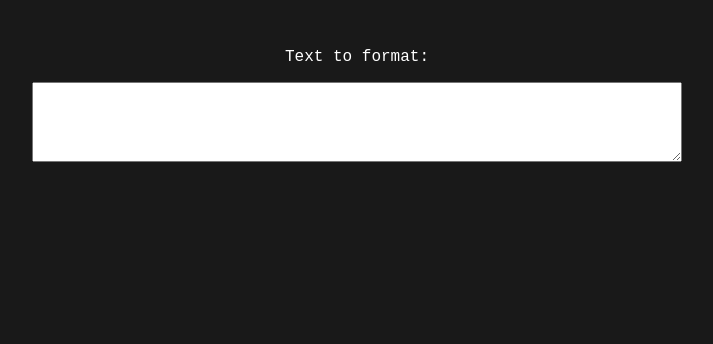
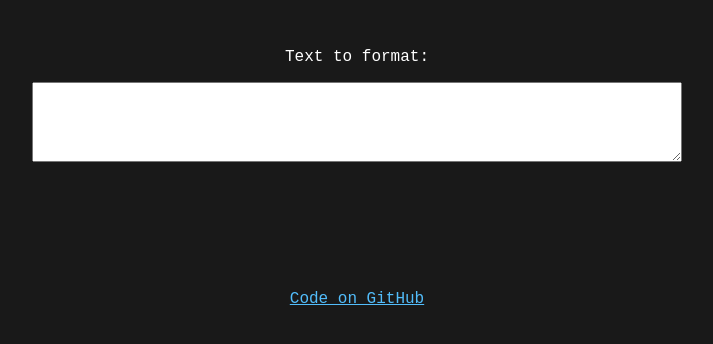
Before and after one commit to Greenheart/dup, a Svelte app: page / in a window 1280 px wide. Shown: the top 344 px of the page, without its empty margins (283-996 px from the left). Built offline with nearby package versions, Linux system fonts and the light colour scheme.

Commit message:
Improve formatting UX

```diff
--- a/src/App.svelte
+++ b/src/App.svelte
@@ -10,24 +10,33 @@
 
 <main>
     <p>Text to format:</p>
-    <textarea type="text" bind:value={text} />
+    <textarea bind:value={text} autocomplete="off" spellcheck="false" />
 
-    <p class="format">
+    <p
+        class="f"
+        on:click={() => {
+            window
+                .getSelection()
+                .selectAllChildren(document.querySelector('.f'))
+        }}
+    >
         {#each text as character, index (`${character}:${index}`)}
-            <span class:n={isNumber(character)} class:s={isSpecial(character)}>{character}</span>
+            <span class:n={isNumber(character)} class:s={isSpecial(character)}>
+                {character}
+            </span>
         {/each}
     </p>
+    <a href="https://github.com/Greenheart/dup" target="_blank" rel="noopener">Code on GitHub</a>
 </main>
 
 <style>
-    :root {
-        font-family: -apple-system, BlinkMacSystemFont, 'Segoe UI', Roboto,
-            Oxygen, Ubuntu, Cantarell, 'Open Sans', 'Helvetica Neue', sans-serif;
+    :global(html, body) {
+        background: #191919;
+        margin: 0;
     }
 
     * {
         box-sizing: border-box;
-        /* margin: 0; */
         padding: 0;
     }
 
@@ -50,17 +59,19 @@
         max-width: 650px;
     }
 
-    .format {
+    a {
+        color: #52bdfb !important;
+    }
+
+    .f {
         border: 0;
         outline: 0;
         font-size: 22px;
         margin: 0;
-        padding: 10vh;
-    }
-
-    :global(html, body) {
-        background: #191919;
-        margin: 0;
+        padding: 4rem 0;
+        display: flex;
+        flex-wrap: wrap;
+        max-width: 650px;
     }
 
     .n {
```
Also changed, not shown: package.json (+7 -8 lines), 1 other file (tests, documents, lock files or other folders).
